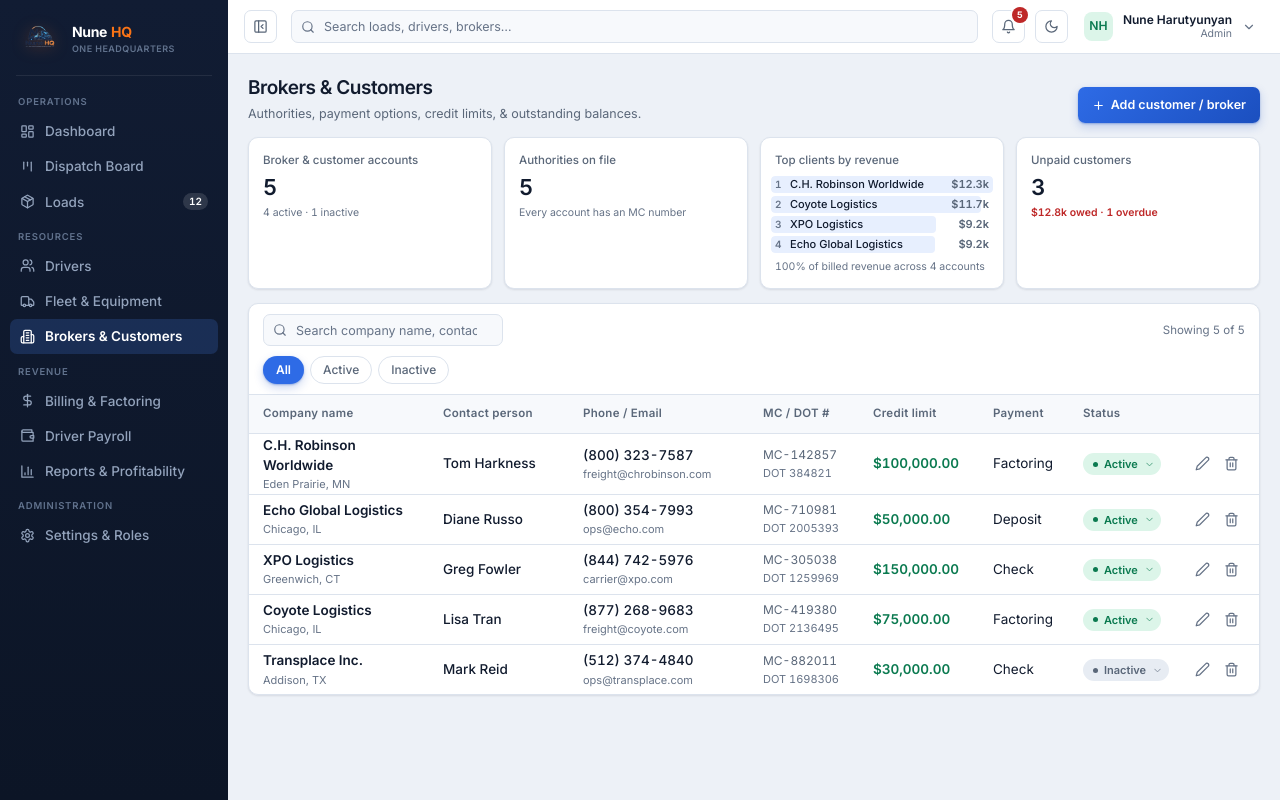
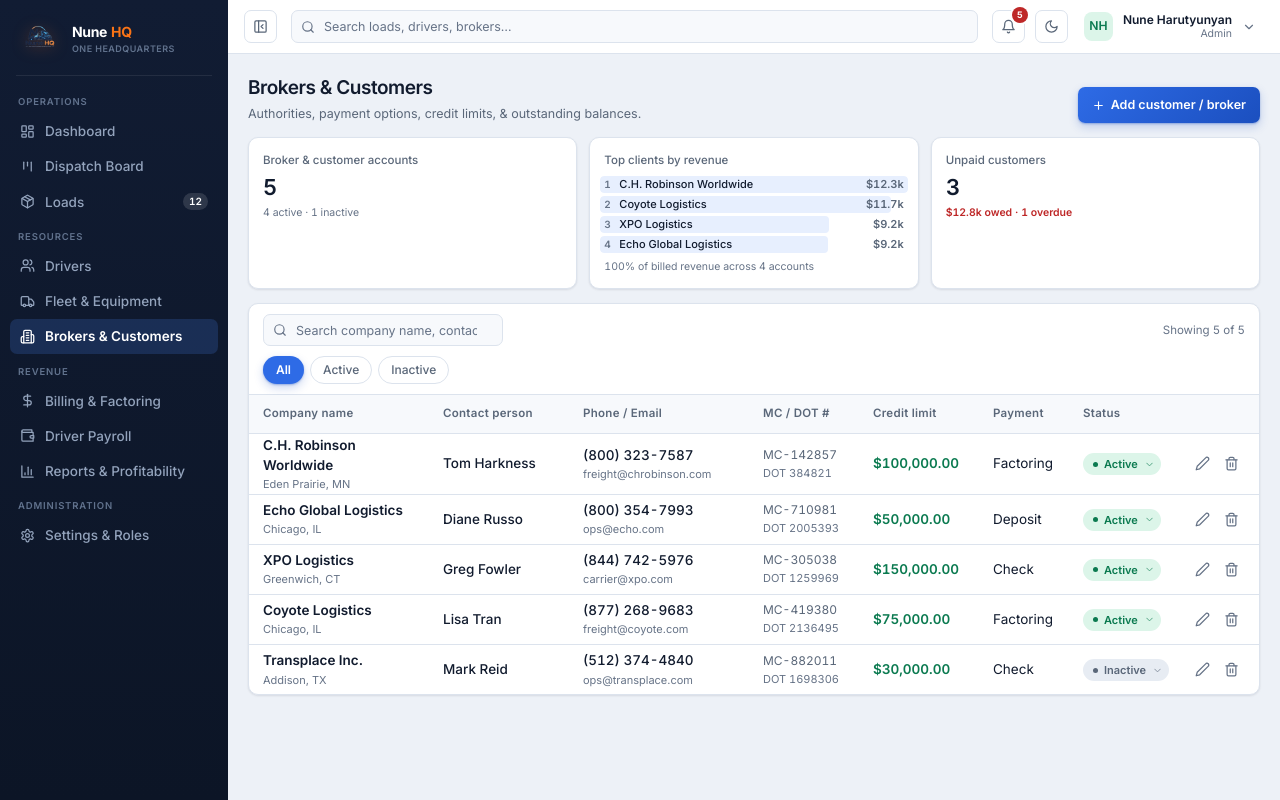
Before and after one commit to TruckFlow-TMS/Truckflow, a React (Vite) app: page / in a window 1280 px wide. Both pictures are taken after a click on the button "Brokers & Customers". Built offline with nearby package versions, Linux system fonts and the light colour scheme.

Commit message:
fix: update TopListCard blue hover state and remove authorities on file tile

```diff
--- a/src/components/customers/CustomersView.tsx
+++ b/src/components/customers/CustomersView.tsx
@@ -330,21 +330,11 @@
         }
       />
 
-      <div className="grid grid-cols-2 lg:grid-cols-4 gap-3">
+      <div className="grid grid-cols-1 md:grid-cols-3 gap-3">
         <StatCard
-          variant="hero"
           label="Broker & customer accounts"
           value={String(kpiData.total)}
           sub={`${kpiData.active} active · ${kpiData.total - kpiData.active} inactive`}
-        />
-        <StatCard
-          label="Authorities on file"
-          value={String(kpiData.withMc)}
-          sub={
-            kpiData.withMc < kpiData.total
-              ? <span className="text-warn font-semibold">{kpiData.total - kpiData.withMc} missing an MC number</span>
-              : 'Every account has an MC number'
-          }
         />
         <TopListCard
           label="Top clients by revenue"
--- a/src/components/ui/TopListCard.tsx
+++ b/src/components/ui/TopListCard.tsx
@@ -35,35 +35,35 @@
   return (
     <div
       className={cn(
-        'rounded-card border border-bd bg-surface shadow-card p-3.5 transition-colors duration-200',
-        'hover:border-accent/50',
+        'rounded-card border border-bd bg-surface shadow-card p-3.5 relative overflow-hidden transition-all duration-200 group select-none',
+        'hover:bg-accent-grad hover:border-transparent hover:shadow-hero hover:scale-[1.025]',
         className,
       )}
     >
-      <div className="text-[11.5px] font-medium text-fg-2">{label}</div>
+      <div className="text-[11.5px] font-medium text-fg-2 group-hover:text-white/80 transition-colors">{label}</div>
 
       {items.length === 0 ? (
-        <div className="mt-2 text-[11px] text-fg-3">{emptyText}</div>
+        <div className="mt-2 text-[11px] text-fg-3 group-hover:text-white/70 transition-colors">{emptyText}</div>
       ) : (
         <ol className="mt-1.5 space-y-[3px]">
           {items.map((item, i) => (
             <li key={item.id} className="relative flex items-center gap-1.5 h-[17px] px-1 -mx-1 rounded-[4px] overflow-hidden">
               <span
                 aria-hidden
-                className="absolute inset-y-0 left-0 bg-accent-weak rounded-[4px]"
+                className="absolute inset-y-0 left-0 bg-accent-weak group-hover:bg-white/20 rounded-[4px] transition-colors"
                 style={{ width: `${Math.max((item.weight / max) * 100, 4)}%` }}
               />
-              <span className="relative z-10 text-[10px] font-semibold text-fg-3 tnum w-[9px] shrink-0">{i + 1}</span>
-              <span className="relative z-10 text-[11px] font-medium text-fg truncate flex-1" title={item.label}>
+              <span className="relative z-10 text-[10px] font-semibold text-fg-3 group-hover:text-white/70 transition-colors tnum w-[9px] shrink-0">{i + 1}</span>
+              <span className="relative z-10 text-[11px] font-medium text-fg group-hover:text-white transition-colors truncate flex-1" title={item.label}>
                 {item.label}
               </span>
-              <span className="relative z-10 text-[11px] font-semibold text-fg-2 tnum shrink-0">{item.value}</span>
+              <span className="relative z-10 text-[11px] font-semibold text-fg-2 group-hover:text-white transition-colors tnum shrink-0">{item.value}</span>
             </li>
           ))}
         </ol>
       )}
 
-      {sub && <div className="text-[10.5px] mt-1.5 text-fg-3 tnum">{sub}</div>}
+      {sub && <div className="text-[10.5px] mt-1.5 text-fg-3 group-hover:text-white/80 transition-colors tnum">{sub}</div>}
     </div>
   );
 };
```
